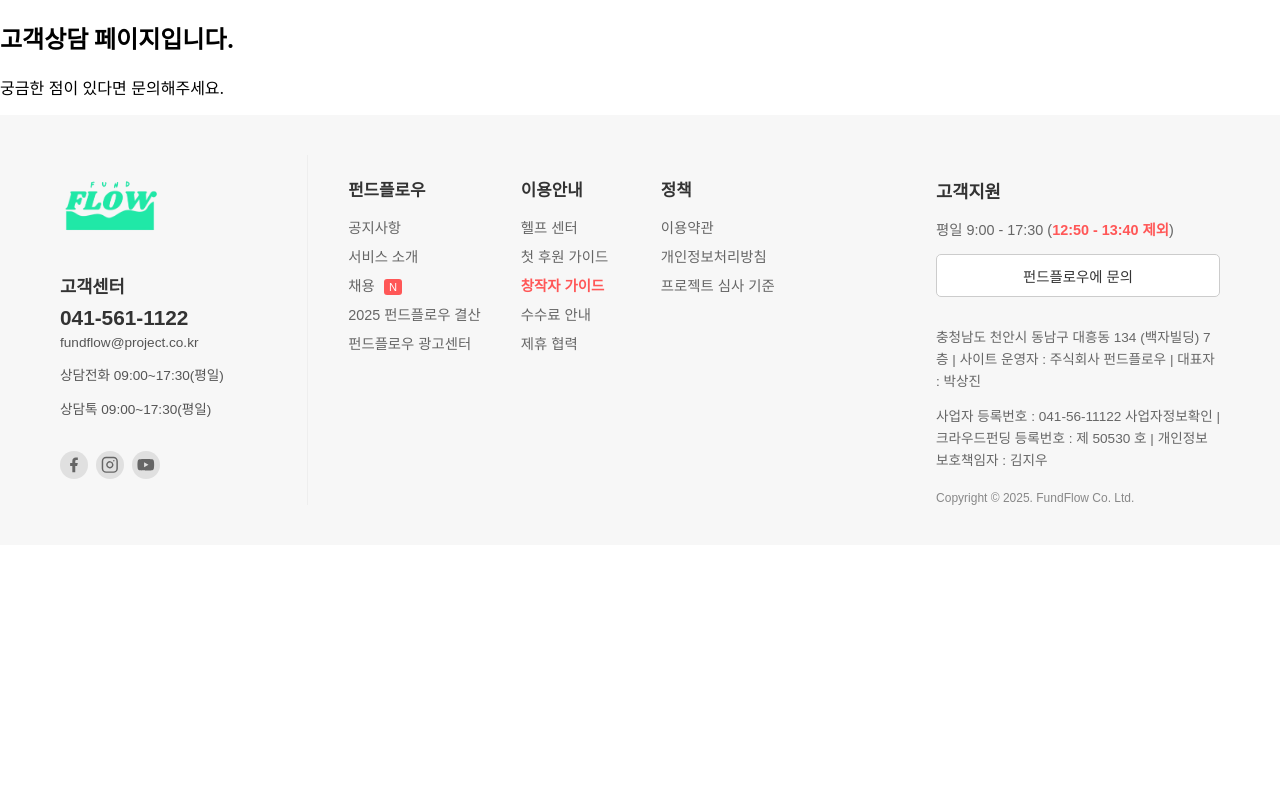
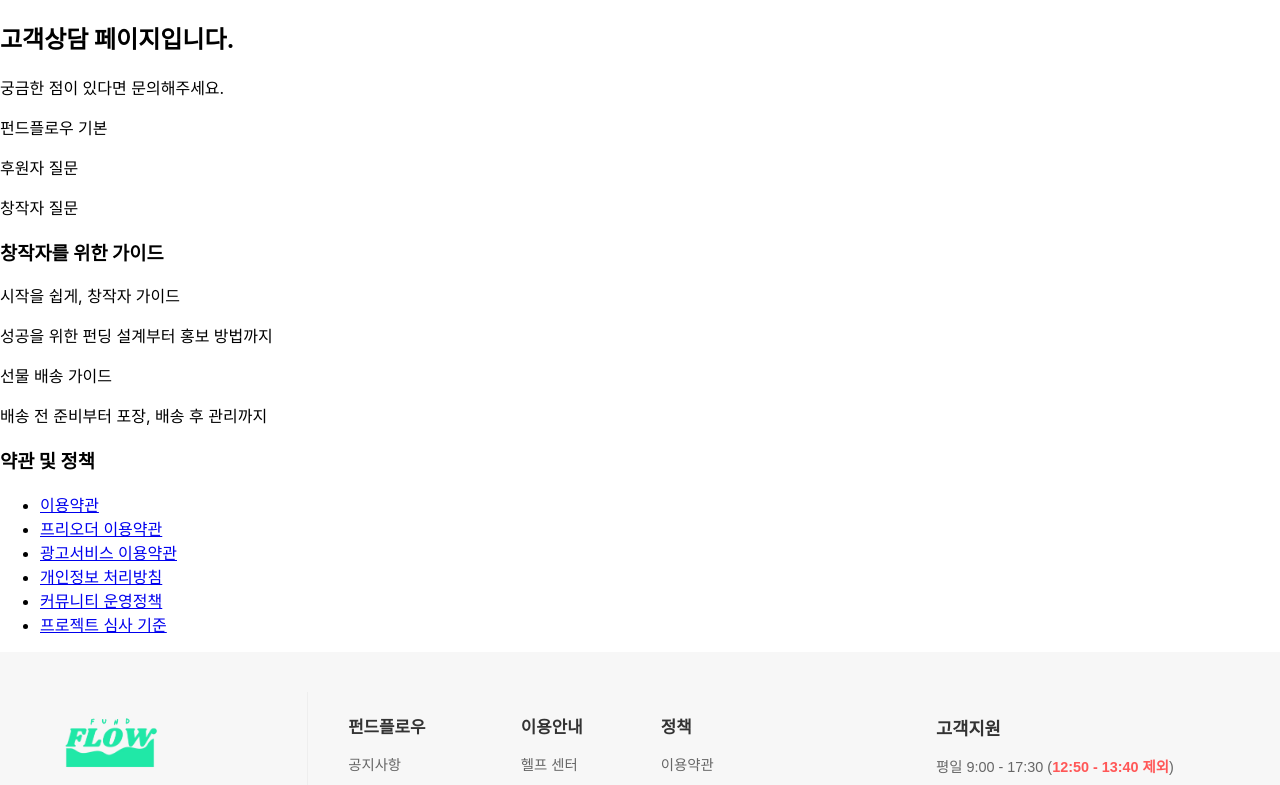
Before and after one commit to KJW-623/First-teamProject, a React (Create React App) app: page /customer-service in a window 1280 px wide. Shown: the top 785 px of the page. Built offline with nearby package versions, Linux system fonts and the light colour scheme.

Commit message:
고객 상담 페이지 1차 수정

```diff
--- a/package.json
+++ b/package.json
@@ -7,7 +7,9 @@
     "@testing-library/jest-dom": "^6.6.3",
     "@testing-library/react": "^16.3.0",
     "@testing-library/user-event": "^13.5.0",
+    "bootstrap": "^5.3.6",
     "react": "^19.1.0",
+    "react-bootstrap": "^2.10.10",
     "react-dom": "^19.1.0",
     "react-icons": "^5.5.0",
     "react-router-dom": "^7.6.1",
--- a/src/customerservice/CustomerService.js
+++ b/src/customerservice/CustomerService.js
@@ -1,13 +1,47 @@
 import './CustomerService.css';
-import FloatingButton from '../floatingButton/FloatingButton';
+import FloatingButton from './floatingButton/FloatingButton';
+import { Container, Row, Col } from 'react-bootstrap';
 
 function CustomerService() {
     return (
         <div>
             <h2>고객상담 페이지입니다.</h2>
             <p>궁금한 점이 있다면 문의해주세요.</p>
-            {/* 여기에 고객상담 내용을 추가합니다 (FAQ, 문의 폼 등) */}
-
+            <Container>
+                <Row>
+                    <Col>
+                        <p>펀드플로우 기본</p>
+                    </Col>
+                    <Col>
+                        <p>후원자 질문</p>
+                    </Col>
+                    <Col>
+                        <p>창작자 질문</p>
+                    </Col>
+                </Row>
+            </Container>
+            <h3>창작자를 위한 가이드</h3>
+            <Container>
+                <Row xs={2} md={4} lg={6}>
+                    <Col>
+                        <p>시작을 쉽게, 창작자 가이드</p>
+                        <p>성공을 위한 펀딩 설계부터 홍보 방법까지</p>
+                    </Col>
+                    <Col>
+                        <p>선물 배송 가이드</p>
+                        <p>배송 전 준비부터 포장, 배송 후 관리까지</p>
+                    </Col>
+                </Row>
+            </Container>
+            <h3>약관 및 정책</h3>
+            <ul>
+                <li><a href="#">이용약관</a></li>
+                <li><a href="#">프리오더 이용약관</a></li>
+                <li><a href="#">광고서비스 이용약관</a></li>
+                <li><a href="#">개인정보 처리방침</a></li>
+                <li><a href="#">커뮤니티 운영정책</a></li>
+                <li><a href="#">프로젝트 심사 기준</a></li>
+            </ul>
             <FloatingButton />
         </div>
     )
--- /dev/null
+++ b/src/customerservice/floatingButton/FloatingButton.js
@@ -0,0 +1,12 @@
+import Container from 'react-bootstrap/Container';
+import Row from 'react-bootstrap/Row';
+import Col from 'react-bootstrap/Col';
+
+function FloatingButton() {
+    return (
+        <div>
+
+        </div>
+    )
+}
+export default FloatingButton;
--- a/src/floatingButton/FloatingButton.js
+++ /dev/null
@@ -1,10 +0,0 @@
-function FloatingButton() {
-    return (
-        <div>
-
-
-
-        </div>
-    )
-}
-export default FloatingButton;
```
Also changed, not shown: src/customerservice/floatingButton/FloatingButton.css (added), 1 other file (tests, documents, lock files or other folders).
